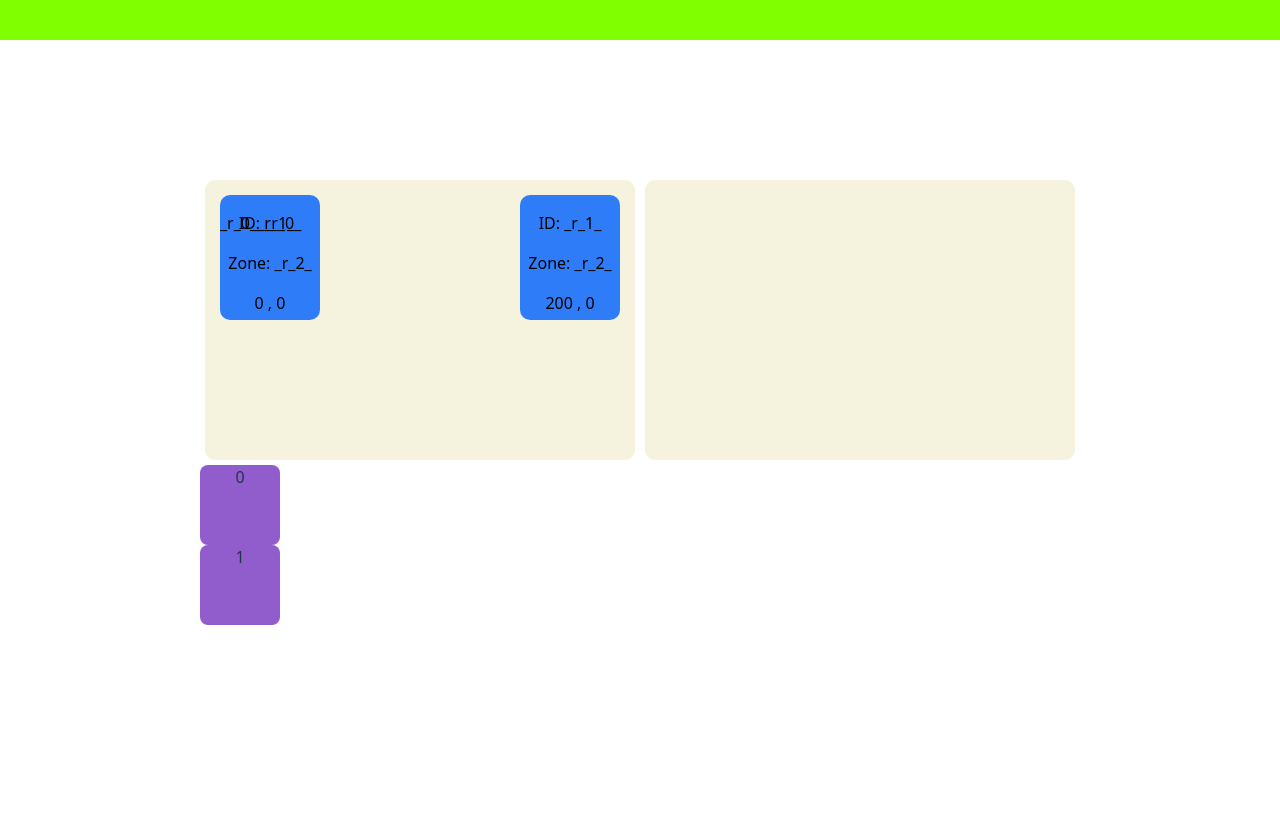
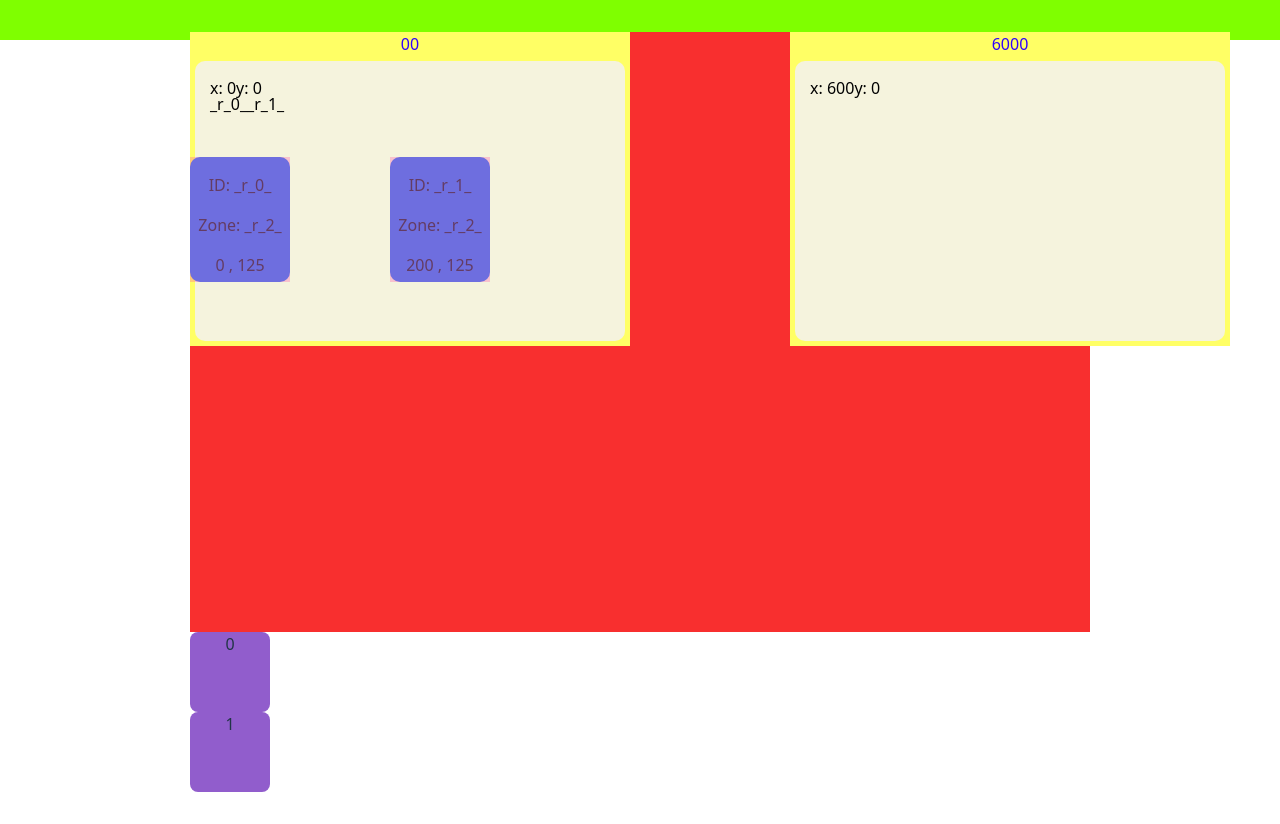
Before and after one commit to a0-ye/aye-site, a React (Vite) app: page / in a window 1280 px wide. Before the commit the page ends 800 px from the top, so only its background shows below. Built offline with nearby package versions, Linux system fonts and the light colour scheme.

Commit message:
working drag zones and changing origins. MotionCard Drag visual bug

```diff
--- a/src/App.tsx
+++ b/src/App.tsx
@@ -1,4 +1,4 @@
-import { useState, useId, type ReactNode} from 'react'
+import { useState, useId, type ReactNode, type CSSProperties} from 'react'
 import './App.css'
 
 import PageCard from './assets/components/PageCard/PageCard'
@@ -27,6 +27,7 @@ interface CardMap {
 export interface ZoneData {
   id:UniqueIdentifier,
   cards:UniqueIdentifier[],
+  position:coord, // position of the zone within the zone
   changeOrigins: Function,
 }
 
@@ -85,11 +86,12 @@ function App() {
     [c1ID]:{id:c1ID, zone:0,origin:makeCoords(0,0)},
     [c2ID]:{id:c2ID,zone:0,origin:makeCoords(0,0)},
   }
+  // TODO: maybe we don't dynamically generate zones... theres only going to be like 3
   const handZoneID = useId() // store this one specially, since all cards start in the hand
   const zone2ID = useId(); // TODO: remove. is for testing
   const initialZones:Record<UniqueIdentifier, ZoneData> = {
-    [handZoneID]:{id:handZoneID, cards:[], changeOrigins:() => {}},
-    [zone2ID]:{id:zone2ID, cards:[], changeOrigins:() => {}},
+    [handZoneID]:{id:handZoneID, cards:[],position:makeCoords(0,0), changeOrigins:() => {}},
+    [zone2ID]:{id:zone2ID, cards:[],position:makeCoords(600,0), changeOrigins:() => {}},
   }
 
   //all cards go in handZone
@@ -99,11 +101,8 @@ function App() {
   }
 
   const [cardsData, moveCard, changeOrigins] = useCardHandler(initialCards);
-  for (const zoneID in initialZones){ // give the changeOrigins function to each zone
-    initialZones[zoneID].changeOrigins = changeOrigins;
-  }
+  for (const zoneID in initialZones){ initialZones[zoneID].changeOrigins = changeOrigins;}
   const [zoneData, setZoneData] = useState(initialZones);
-
 
   const [activeCard, setActiveCard] = useState(-1);
 
@@ -152,20 +151,15 @@ function App() {
   return (
     <>
       <div className='nav'></div>
+      <div className='framerRow' style={{position:'relative',width:900, height:600, display:'flex', backgroundColor:"#f82f2fff"}}>
+          <DndContext onDragEnd={handleDragEnd}>
+          {generateCards()}
+            <CardZone zoneData={zoneData[handZoneID]}>
+            </CardZone>
 
-      <div className='framerRow' style={{display:'flex'}}>
-        <DndContext onDragEnd={handleDragEnd}>
-          <Droppable drop_id={handZoneID}>
-            <CardZone zoneData={zoneData[handZoneID]}>
-              {generateCards()}
-
-            </CardZone>
-          </Droppable>
-
-          <Droppable drop_id={zone2ID}>
             <CardZone zoneData={zoneData[zone2ID]}>
             </CardZone>
-          </Droppable>
+
         </DndContext>
       </div>
 
--- a/src/assets/components/dnd-kit-wrappers/draggable.tsx
+++ b/src/assets/components/dnd-kit-wrappers/draggable.tsx
@@ -28,6 +28,6 @@ const style: CSSProperties = {
     width:'100%',height:'100%',
     zIndex:100,
     backgroundColor:'#ff4ca6ff',
-    opacity:0.0,
+    opacity:0.3,
     position:'absolute'
   }
--- a/src/assets/components/dnd-kit-wrappers/droppable.tsx
+++ b/src/assets/components/dnd-kit-wrappers/droppable.tsx
@@ -1,22 +1,32 @@
-import React, { type ReactNode } from 'react';
+import React, { type CSSProperties, type ReactNode } from 'react';
 import {useDroppable, type UniqueIdentifier} from '@dnd-kit/core';
 
 interface droppableProps {
-  drop_id: UniqueIdentifier,
-  children:ReactNode,
+  drop_id:UniqueIdentifier,
+  zonePosition:{
+      x:number,
+      y:number,
+  }
+  children?:ReactNode,
 }
 
 export default function Droppable(props: droppableProps) {
   const {isOver, setNodeRef} = useDroppable({
     id: props.drop_id,
   });
-  const style = {
-    backgroundColor: isOver ? 'green' : undefined,
+  const style: CSSProperties = {
+    left:props.zonePosition.x,
+    top:props.zonePosition.y,
+    backgroundColor: isOver ? 'green' : "#ffff65ff",
+    color:"#2f00ffff",
+    position:'absolute',
   };
 
 
   return (
-    <div ref={setNodeRef} style={style}>
+    <div ref={setNodeRef} style={{...style}}>
+      {props.zonePosition.x}
+      {props.zonePosition.y}
       {props.children}
     </div>
   );
--- a/src/assets/components/framerCard/CardZone.tsx
+++ b/src/assets/components/framerCard/CardZone.tsx
@@ -2,6 +2,7 @@ import type { UniqueIdentifier } from "@dnd-kit/core";
 import { frame, motion, useSpring } from "motion/react"
 import { useEffect, useRef, useState, type CSSProperties, type ReactNode, type RefObject} from "react"
 import { makeCoords, type ZoneData, type coord} from "../../../App";
+import Droppable from "../dnd-kit-wrappers/droppable";
 
 interface ZoneProps{
     zoneData:ZoneData,
@@ -14,36 +15,47 @@ interface ZoneProps{
 // OPTION 1: calculate anchors (based on viewport coordinates) then convert to a MotionCard origin (based on MotionCard starting position)
 // OPTION 2: make all zones and cards positions absolute. Convert MotionCard movement to coordinates. Calculate anchor based on absolute positions
 
-function calculateAnchors(numCards:number): coord[] {
-    const leftBound = 0
-    const width = 400
+function calculateAnchors(numCards:number, coord: coord): coord[] {
+    const width = box.width as number;
+    const height = box.height as number;
     const increment = width / numCards;
     const output:coord[] = Array(numCards).fill(makeCoords(0,0))
     return output.map((_, index, )=>{
-        const x = leftBound + index * increment;
-        return makeCoords(x,0)
+        const x = coord.x + index * increment;
+        return makeCoords(x,height / 2)
     })
 }
 
 export default function CardZone(props: ZoneProps) {
     const ref = useRef<HTMLDivElement>(null)
     const zoneData = props.zoneData;
+    const coordPosition = zoneData.position;    // position of the cardzone's top left within the parent div
+    const droppableProps = {
+        drop_id:zoneData.id,
+        zonePosition:{
+            x:coordPosition.x,
+            y:coordPosition.y,
+        }
+    }
 
     // useEffect( ()=> {recalculate the anchor points based on num cards} , [num_of_cards_in_zone])
     useEffect( ()=>{
         const cards = zoneData.cards
-        const newAnchors = calculateAnchors(cards.length);
+        const newAnchors = calculateAnchors(cards.length, coordPosition);
         zoneData.changeOrigins(cards, newAnchors)   // use given function to update zoneState
     },[zoneData.cards])
 
-    return <motion.div
-            ref={ref}
-            style={{...box,margin:5,padding:15}}>
-                <p style={{zIndex:100, position:'absolute'}}>
-                    {zoneData.cards}
-                </p>
-                {props.children}
-            </motion.div>
+    return <Droppable {...droppableProps}>
+                <motion.div ref={ref} style={{...box,...props.style,margin:5,padding:15}}>
+                    <p style={{zIndex:100, position:'absolute'}}>
+                        {zoneData.cards}
+                    </p>
+                    x: {coordPosition.x}
+
+                    y: {coordPosition.y}
+                    {props.children}
+                </motion.div>
+            </Droppable>
 
 }
 
@@ -54,7 +66,9 @@ export default function CardZone(props: ZoneProps) {
 const box: CSSProperties = {
     width: 400,
     height: 250,
+    // zIndex:2,
     backgroundColor: "#f5f3ddff",
+    // opacity:0.5,
     color:'black',
     borderRadius: 10,
     display:'flex',
--- a/src/assets/components/framerCard/MotionCard.tsx
+++ b/src/assets/components/framerCard/MotionCard.tsx
@@ -73,7 +73,8 @@ export default function MotionCard(props: CardProps) {
 const box: CSSProperties = {
     width: 100,
     height: 125,
+    zIndex:4,
     backgroundColor:"#2f7cf8",
     borderRadius: 10,
-    position:'relative',
+    position:'absolute',
 }
```
